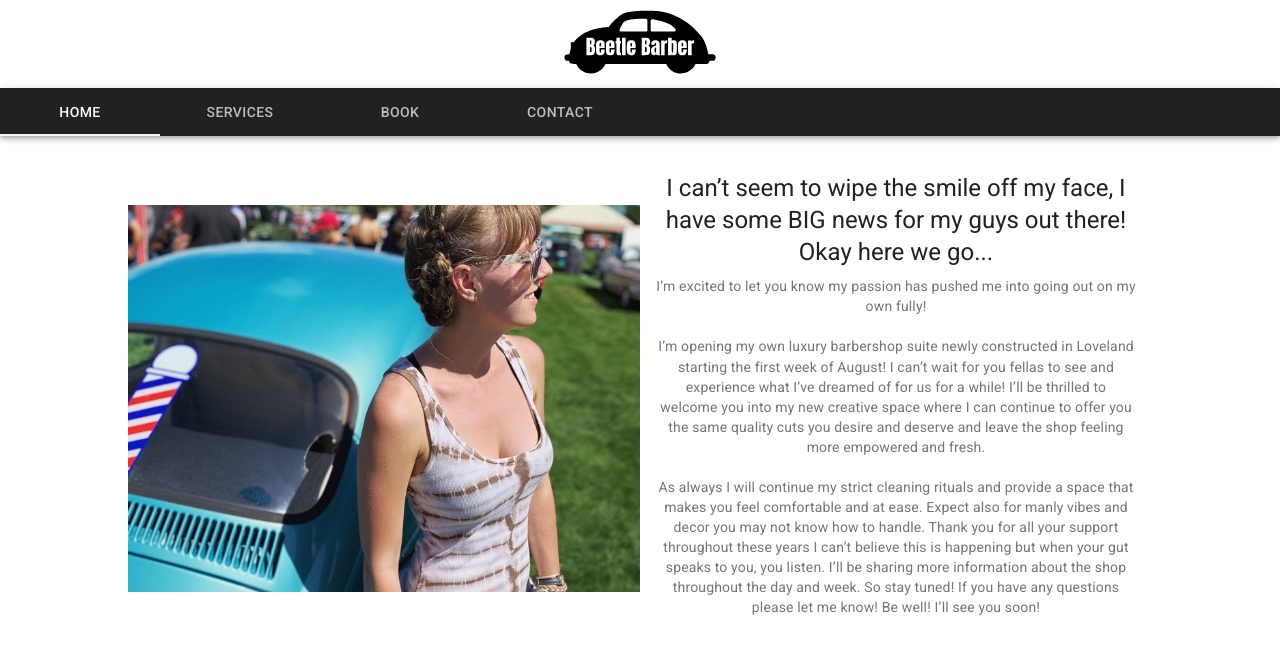
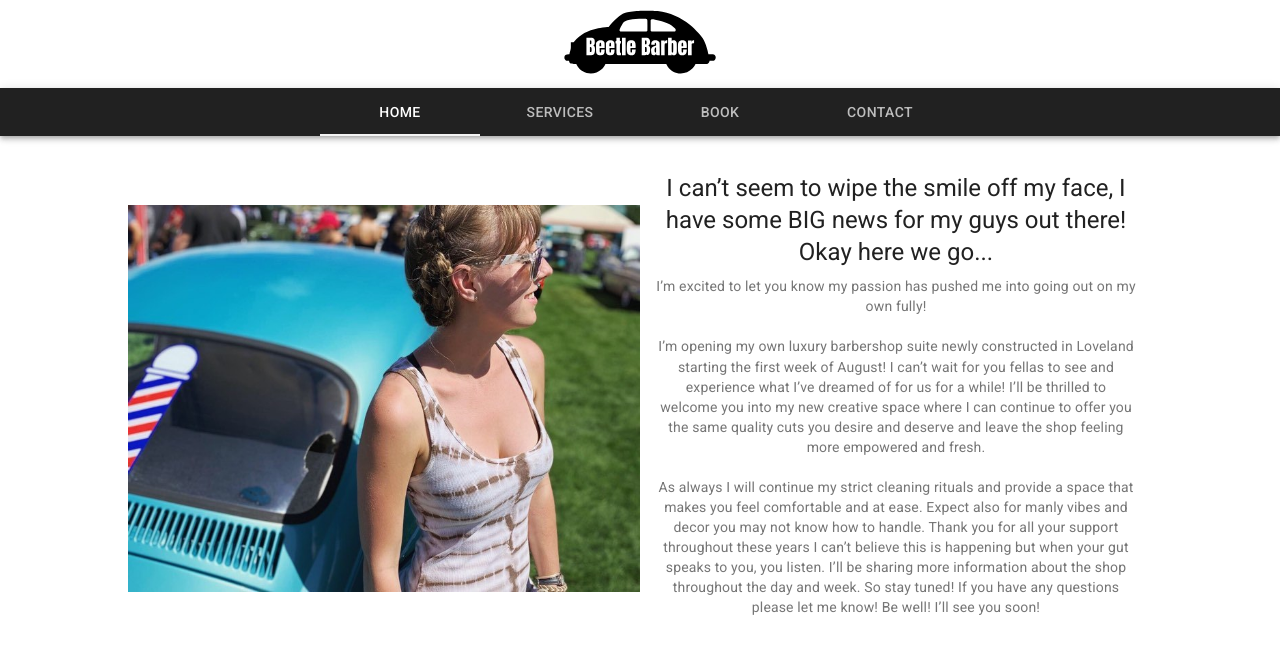
Before and after one commit to rdren0/BeetleB, a React (Create React App) app: page / in a window 1280 px wide. Shown: the top 654 px of the page. Built offline with nearby package versions, Linux system fonts and the light colour scheme.

Commit message:
center tabs

```diff
--- a/src/Components/Nav.jsx
+++ b/src/Components/Nav.jsx
@@ -26,7 +26,7 @@ export default function Nav() {
   return (
     <div className={classes.root}>
       <AppBar position="static">
-        <Tabs value={value} onChange={handleChange}>
+        <Tabs value={value} onChange={handleChange} centered>
           <Tab label="Home" component={Link} to="/" />
           <Tab label="Services" component={Link} to="/Services" />
           <Tab label="Book" component={Link} to="/Book" />
```
